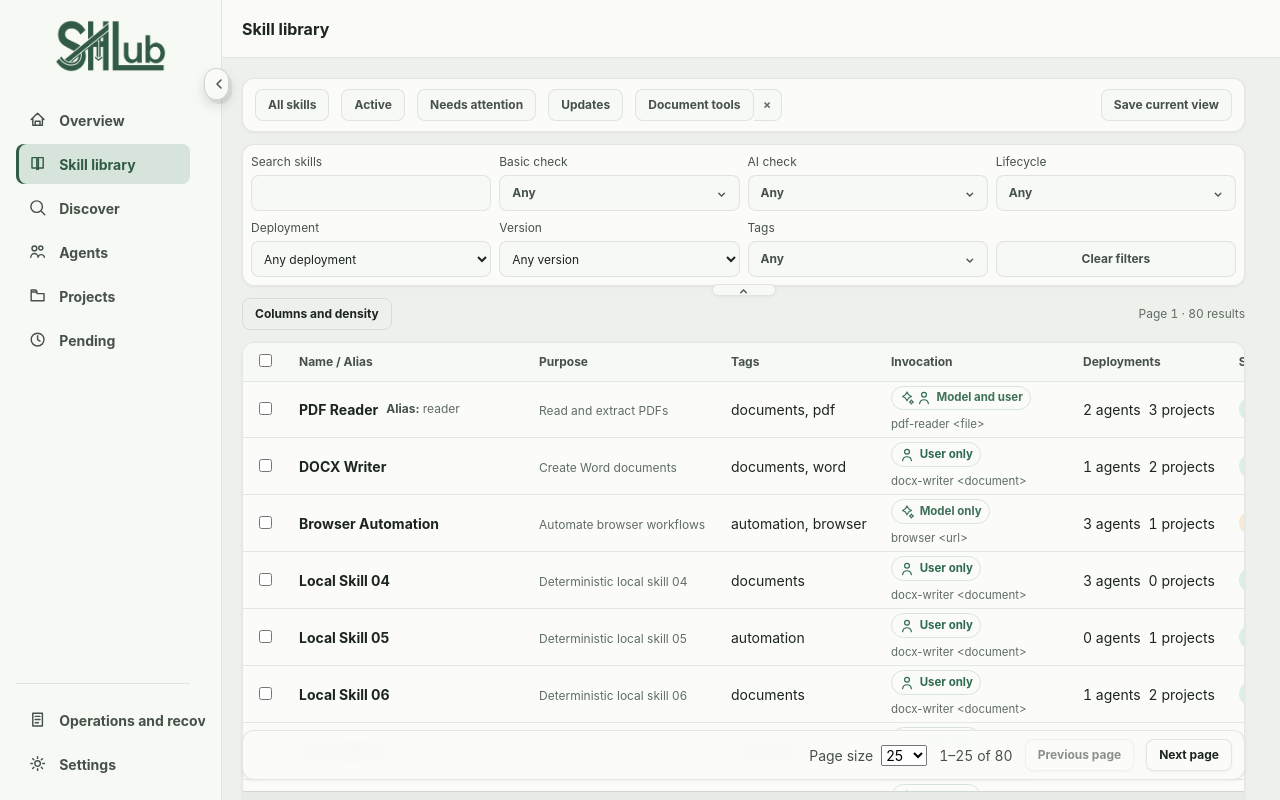
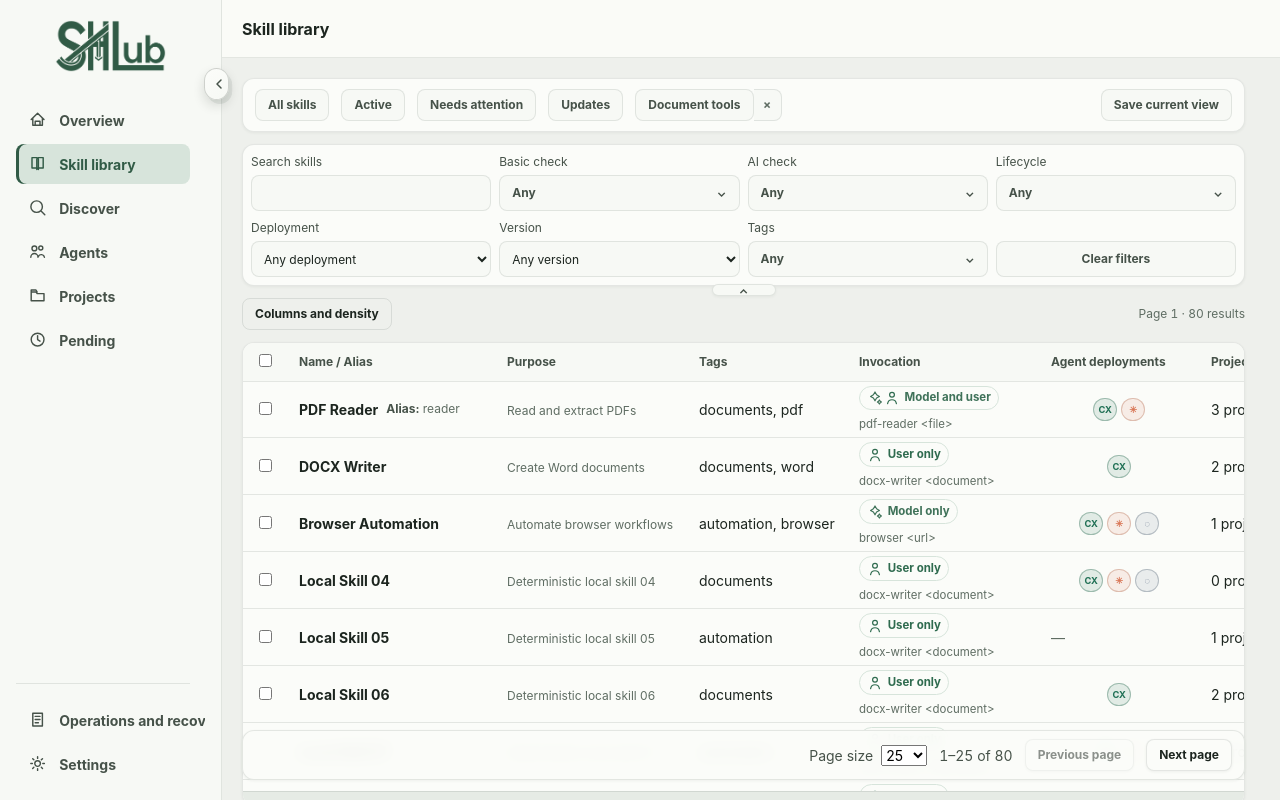
Before and after one commit to crocketc/skill-hub, a React (Vite) app in the folder apps/desktop/: page /__preview/skill-library in a window 1280 px wide. Built offline with nearby package versions, Linux system fonts and the light colour scheme.

Commit message:
feat: split skill deployment columns

```diff
--- /dev/null
+++ b/apps/desktop/src/features/skills/AgentDeploymentIcons.tsx
@@ -0,0 +1,77 @@
+import type { CSSProperties } from "react";
+import type { AgentDeployment } from "./api";
+
+interface AgentVisual {
+  color: string;
+  mark: string;
+}
+
+const AGENT_VISUALS: Record<string, AgentVisual> = {
+  anthropic: { color: "#d97757", mark: "✳" },
+  claude: { color: "#d97757", mark: "✳" },
+  cline: { color: "#7c3aed", mark: "⌁" },
+  codebuddy: { color: "#2563eb", mark: "CB" },
+  codex: { color: "#1f6f54", mark: "CX" },
+  comate: { color: "#0f766e", mark: "Co" },
+  cursor: { color: "#64748b", mark: "◌" },
+  gemini: { color: "#4285f4", mark: "✦" },
+  "github-copilot": { color: "#24292f", mark: "●" },
+  google: { color: "#4285f4", mark: "G" },
+  grok: { color: "#111827", mark: "x" },
+  hermes: { color: "#c2410c", mark: "H" },
+  kimi: { color: "#0ea5e9", mark: "K" },
+  openai: { color: "#10a37f", mark: "AI" },
+  openclaw: { color: "#ea580c", mark: "OC" },
+  opencode: { color: "#334155", mark: "O" },
+  qoder: { color: "#7c3aed", mark: "Q" },
+  trae: { color: "#0ea5e9", mark: "T" },
+  windsurf: { color: "#2563eb", mark: "≋" },
+  zcode: { color: "#16a34a", mark: "Z" },
+};
+
+function initials(name: string) {
+  const words = name.trim().split(/\s+/).filter(Boolean);
+  if (words.length > 1) return words.slice(0, 2).map((word) => word[0]).join("").toUpperCase();
+  return name.trim().slice(0, 2).toUpperCase() || "?";
+}
+
+function visualFor(agent: AgentDeployment): AgentVisual {
+  return AGENT_VISUALS[agent.id.toLowerCase()] ?? { color: "#64748b", mark: initials(agent.name) };
+}
+
+function AgentMark({ agent }: { agent: AgentDeployment }) {
+  const visual = visualFor(agent);
+  const style = { "--agent-accent": visual.color } as CSSProperties;
+  return (
+    <span
+      aria-label={agent.name}
+      className="sh-skill-table__agent-deployment"
+      data-agent-id={agent.id}
+      role="img"
+      style={style}
+      title={agent.name}
+    >
+      <span aria-hidden="true" className="sh-skill-table__agent-deployment-mark">{visual.mark}</span>
+    </span>
+  );
+}
+
+export interface AgentDeploymentIconsProps {
+  agents: AgentDeployment[];
+  ariaLabel: string;
+}
+
+export function AgentDeploymentIcons({ agents, ariaLabel }: AgentDeploymentIconsProps) {
+  const visibleAgents = agents.slice(0, 10);
+  if (visibleAgents.length === 0) return <span className="sh-skill-table__agent-deployments-empty">—</span>;
+  const rows = [visibleAgents.slice(0, 5), visibleAgents.slice(5, 10)].filter((row) => row.length > 0);
+  return (
+    <div aria-label={ariaLabel} className="sh-skill-table__agent-deployments">
+      {rows.map((row, index) => (
+        <div className="sh-skill-table__agent-deployment-row" data-agent-row={index} key={index}>
+          {row.map((agent) => <AgentMark agent={agent} key={agent.id} />)}
+        </div>
+      ))}
+    </div>
+  );
+}
--- a/apps/desktop/src/features/skills/SkillTable.tsx
+++ b/apps/desktop/src/features/skills/SkillTable.tsx
@@ -17,6 +17,7 @@ import {
   type SkillSelection,
 } from "./selection";
 import { InvocationBadge } from "./InvocationBadge";
+import { AgentDeploymentIcons } from "./AgentDeploymentIcons";
 
 export interface SkillTableProps {
   onOpenSkill: (skillId: string, rowElement: HTMLElement) => void;
@@ -40,25 +41,24 @@ interface SkillTableMeta {
 const LOCKED_COLUMNS: SkillColumnId[] = ["select", "name"];
 const PAGE_SIZES = [10, 25, 50, 100] as const;
 const COLUMN_IDS: SkillColumnId[] = [
-  "select", "name", "purpose", "tags", "invocation", "deployments", "version", "security",
-  "original_description", "translated_description", "source", "ownership", "license", "requirements", "lifecycle",
+  "select", "name", "purpose", "tags", "invocation", "agent_deployments", "project_deployments", "version", "security",
+  "source", "ownership", "license", "requirements", "lifecycle",
 ];
 
 const COLUMN_LABELS = {
-  deployments: "skillLibrary.table.columns.deployments",
+  agent_deployments: "skillLibrary.table.columns.agentDeployments",
   invocation: "skillLibrary.table.columns.invocation",
   license: "skillLibrary.table.columns.license",
   lifecycle: "skillLibrary.table.columns.lifecycle",
   name: "skillLibrary.table.columns.name",
-  original_description: "skillLibrary.table.columns.originalDescription",
   ownership: "skillLibrary.table.columns.ownership",
+  project_deployments: "skillLibrary.table.columns.projectDeployments",
   purpose: "skillLibrary.table.columns.purpose",
   requirements: "skillLibrary.table.columns.requirements",
   security: "skillLibrary.table.columns.security",
   select: "skillLibrary.table.columns.selection",
   source: "skillLibrary.table.columns.source",
   tags: "skillLibrary.table.columns.tags",
-  translated_description: "skillLibrary.table.columns.translatedDescription",
   version: "skillLibrary.table.columns.version",
 } as const satisfies Record<SkillColumnId, string>;
 
@@ -172,9 +172,19 @@ export function createSkillColumns(t: TFunction): ColumnDef<SkillTableRow>[] {
     { accessorKey: "tags", id: "tags", cell: ({ row }) => <span>{row.original.tags.join(", ")}</span>, header: t(COLUMN_LABELS.tags) },
     { accessorKey: "lifecycle", id: "lifecycle", cell: ({ row }) => <span>{t(LIFECYCLE_LABELS[row.original.lifecycle])}</span>, header: t(COLUMN_LABELS.lifecycle) },
     {
-      id: "deployments",
-      cell: ({ row }) => <div className="sh-skill-table__counts"><span>{t("skillLibrary.table.agentDeployments", { count: row.original.agentDeploymentCount })}</span><span>{t("skillLibrary.table.projectDeployments", { count: row.original.projectDeploymentCount })}</span></div>,
-      header: t(COLUMN_LABELS.deployments),
+      id: "agent_deployments",
+      cell: ({ row }) => (
+        <AgentDeploymentIcons
+          agents={row.original.agentDeployments ?? []}
+          ariaLabel={t("skillLibrary.table.agentDeploymentSummary", { count: row.original.agentDeploymentCount })}
+        />
+      ),
+      header: t(COLUMN_LABELS.agent_deployments),
+    },
+    {
+      id: "project_deployments",
+      cell: ({ row }) => <span>{t("skillLibrary.table.projectDeployments", { count: row.original.projectDeploymentCount })}</span>,
+      header: t(COLUMN_LABELS.project_deployments),
     },
     {
       id: "version",
@@ -182,8 +192,6 @@ export function createSkillColumns(t: TFunction): ColumnDef<SkillTableRow>[] {
       header: t(COLUMN_LABELS.version),
     },
     { id: "security", cell: ({ row }) => <SecurityCell row={row.original} />, header: t(COLUMN_LABELS.security) },
-    { id: "original_description", cell: ({ row }) => secondary(row.original.originalDescription), header: t(COLUMN_LABELS.original_description) },
-    { id: "translated_description", cell: ({ row }) => secondary(row.original.translatedDescription), header: t(COLUMN_LABELS.translated_description) },
     { accessorKey: "source", id: "source", cell: ({ row }) => secondary(row.original.source), header: t(COLUMN_LABELS.source) },
     { accessorKey: "ownership", id: "ownership", cell: ({ row }) => secondary(row.original.ownership), header: t(COLUMN_LABELS.ownership) },
     { accessorKey: "license", id: "license", cell: ({ row }) => secondary(row.original.license), header: t(COLUMN_LABELS.license) },
@@ -204,6 +212,7 @@ export function createSkillColumns(t: TFunction): ColumnDef<SkillTableRow>[] {
 function orderedColumnIds(preferences: SkillTablePreferences): SkillColumnId[] {
   const found = new Set<SkillColumnId>();
   const all = [...preferences.columnOrder, ...COLUMN_IDS].filter((id) => {
+    if (!COLUMN_IDS.includes(id)) return false;
     if (found.has(id)) return false;
     found.add(id);
     return true;
@@ -445,7 +454,7 @@ export function SkillTable(props: SkillTableProps) {
             })}</tr>)}
           </thead>
           <tbody>
-            {table.getRowModel().rows.map((row) => <tr data-skill-id={row.original.id} key={row.id} onClick={(event) => props.onOpenSkill(row.original.id, event.currentTarget)} onKeyDown={(event) => { if (event.target === event.currentTarget && event.key === "Enter") { event.preventDefault(); props.onOpenSkill(row.original.id, event.currentTarget); } }} tabIndex={0}>
+            {table.getRowModel().rows.map((row) => <tr data-agent-deployment-rows={Math.min(2, Math.ceil((row.original.agentDeployments?.length ?? 0) / 5)) || 1} data-skill-id={row.original.id} key={row.id} onClick={(event) => props.onOpenSkill(row.original.id, event.currentTarget)} onKeyDown={(event) => { if (event.target === event.currentTarget && event.key === "Enter") { event.preventDefault(); props.onOpenSkill(row.original.id, event.currentTarget); } }} tabIndex={0}>
               {row.getVisibleCells().map((cell) => <td data-column={cell.column.id} key={cell.id}>{flexRender(cell.column.columnDef.cell, cell.getContext())}</td>)}
             </tr>)}
           </tbody>
--- a/apps/desktop/src/features/skills/api.ts
+++ b/apps/desktop/src/features/skills/api.ts
@@ -9,17 +9,20 @@ export interface InvocationPolicy {
   source: InvocationSource;
   field?: string;
 }
+export interface AgentDeployment {
+  id: string;
+  name: string;
+}
 export type SkillColumnId =
   | "select"
   | "name"
   | "purpose"
   | "tags"
   | "lifecycle"
-  | "deployments"
+  | "agent_deployments"
+  | "project_deployments"
   | "version"
   | "security"
-  | "original_description"
-  | "translated_description"
   | "source"
   | "ownership"
   | "license"
@@ -47,6 +50,7 @@ export interface SkillLibraryQuery {
 export interface SkillTableRow {
   aiCheck: CheckState;
   agentDeploymentCount: number;
+  agentDeployments?: AgentDeployment[];
   alias?: string;
   basicCheck: CheckState;
   currentVersion: string;
@@ -178,11 +182,10 @@ const SKILL_COLUMN_ORDER = freeze<SkillColumnId[]>([
   "purpose",
   "tags",
   "invocation",
-  "deployments",
+  "agent_deployments",
+  "project_deployments",
   "security",
   "version",
-  "original_description",
-  "translated_description",
   "source",
   "ownership",
   "license",
@@ -196,7 +199,8 @@ const DEFAULT_VISIBLE_COLUMNS = freeze<SkillColumnId[]>([
   "purpose",
   "tags",
   "invocation",
-  "deployments",
+  "agent_deployments",
+  "project_deployments",
   "security",
 ]);
 
--- a/apps/desktop/src/features/skills/queryState.ts
+++ b/apps/desktop/src/features/skills/queryState.ts
@@ -30,11 +30,10 @@ const COLUMN_IDS: readonly SkillColumnId[] = [
   "purpose",
   "tags",
   "lifecycle",
-  "deployments",
+  "agent_deployments",
+  "project_deployments",
   "version",
   "security",
-  "original_description",
-  "translated_description",
   "source",
   "ownership",
   "license",
--- a/apps/desktop/src/features/skills/testFixtures.ts
+++ b/apps/desktop/src/features/skills/testFixtures.ts
@@ -33,6 +33,19 @@ export interface MockSkillLibraryFacade extends SkillLibraryFacade {
   };
 }
 
+const MOCK_AGENT_DEPLOYMENTS = [
+  { id: "codex", name: "OpenAI Codex" },
+  { id: "claude", name: "Claude Code" },
+  { id: "cursor", name: "Cursor" },
+  { id: "gemini", name: "Gemini CLI" },
+  { id: "windsurf", name: "Windsurf" },
+  { id: "cline", name: "Cline" },
+  { id: "opencode", name: "OpenCode" },
+  { id: "kimi", name: "Kimi Code" },
+  { id: "grok", name: "Grok" },
+  { id: "qoder", name: "Qoder" },
+] as const;
+
 function clone<T>(value: T): T {
   return JSON.parse(JSON.stringify(value)) as T;
 }
@@ -40,6 +53,7 @@ function clone<T>(value: T): T {
 export const MOCK_SKILL_PDF: SkillTableRow = {
   aiCheck: "unavailable",
   agentDeploymentCount: 2,
+  agentDeployments: [...MOCK_AGENT_DEPLOYMENTS.slice(0, 2)],
   alias: "reader",
   basicCheck: "passed",
   currentVersion: "1.4.0",
@@ -65,6 +79,7 @@ export const MOCK_SKILL_PDF: SkillTableRow = {
 export const MOCK_SKILL_DOCX: SkillTableRow = {
   aiCheck: "not_run",
   agentDeploymentCount: 1,
+  agentDeployments: [...MOCK_AGENT_DEPLOYMENTS.slice(0, 1)],
   basicCheck: "passed",
   currentVersion: "2.1.0",
   highRiskCount: 0,
@@ -88,6 +103,7 @@ export const MOCK_SKILL_DOCX: SkillTableRow = {
 export const MOCK_SKILL_BROWSER: SkillTableRow = {
   aiCheck: "passed",
   agentDeploymentCount: 3,
+  agentDeployments: [...MOCK_AGENT_DEPLOYMENTS.slice(0, 3)],
   basicCheck: "warning",
   currentVersion: "0.9.0",
   highRiskCount: 0,
@@ -115,6 +131,7 @@ function generatedRow(index: number): SkillTableRow {
   return {
     ...MOCK_SKILL_DOCX,
     agentDeploymentCount: index % 4,
+    agentDeployments: [...MOCK_AGENT_DEPLOYMENTS.slice(0, index % 4)],
     id: `skill-${ordinal}`,
     lifecycle: index % 5 === 0 ? "trial" : "active",
     name: `Local Skill ${ordinal}`,
--- a/apps/desktop/src/i18n/en-US/common.json
+++ b/apps/desktop/src/i18n/en-US/common.json
@@ -505,6 +505,7 @@
     },
     "table": {
       "agentDeployments": "{{count}} agents",
+      "agentDeploymentSummary": "Agent deployments: {{count}}",
       "aliasLabel": "Alias",
       "aiStatus": "AI: {{state}}",
       "basicStatus": "Basic: {{state}}",
@@ -516,20 +517,19 @@
         "warning": "Warning"
       },
       "columns": {
-        "deployments": "Deployments",
+        "agentDeployments": "Agent deployments",
         "invocation": "Invocation",
         "license": "License",
         "lifecycle": "Lifecycle",
         "name": "Name / Alias",
-        "originalDescription": "Original description",
         "ownership": "Ownership",
+        "projectDeployments": "Project deployments",
         "purpose": "Purpose",
         "requirements": "Requirements",
         "security": "Security",
         "selection": "Selection",
         "source": "Source",
         "tags": "Tags",
-        "translatedDescription": "Translated description",
         "version": "Version"
       },
       "columnsAndDensity": "Columns and density",
--- a/apps/desktop/src/i18n/zh-CN/common.json
+++ b/apps/desktop/src/i18n/zh-CN/common.json
@@ -505,6 +505,7 @@
     },
     "table": {
       "agentDeployments": "{{count}} 个 Agent",
+      "agentDeploymentSummary": "Agent 部署：{{count}} 个",
       "aliasLabel": "别名",
       "aiStatus": "AI：{{state}}",
       "basicStatus": "基础：{{state}}",
@@ -516,20 +517,19 @@
         "warning": "警告"
       },
       "columns": {
-        "deployments": "部署",
+        "agentDeployments": "Agent 部署",
         "invocation": "调用方式",
         "license": "许可证",
         "lifecycle": "生命周期",
         "name": "名称/别名",
-        "originalDescription": "原始描述",
         "ownership": "归属",
+        "projectDeployments": "项目部署",
         "purpose": "用途",
         "requirements": "要求",
         "security": "安全检查",
         "selection": "选择",
         "source": "来源",
         "tags": "标签",
-        "translatedDescription": "译文描述",
         "version": "版本"
       },
       "columnsAndDensity": "列与密度",
--- a/apps/desktop/src/styles/base.css
+++ b/apps/desktop/src/styles/base.css
@@ -2265,15 +2265,14 @@ a {
 }
 
 .sh-skill-table [data-column="select"] { width: 2.75rem; min-width: 2.75rem; }
-.sh-skill-table [data-column="name"] { width: 15rem; min-width: 15rem; }
+.sh-skill-table [data-column="name"] { width: 13rem; min-width: 13rem; }
 .sh-skill-table [data-column="purpose"] { width: 12rem; min-width: 12rem; }
 .sh-skill-table [data-column="tags"] { width: 10rem; min-width: 10rem; }
 .sh-skill-table [data-column="lifecycle"] { width: 7rem; min-width: 7rem; }
-.sh-skill-table [data-column="deployments"] { width: 9rem; min-width: 9rem; }
+.sh-skill-table [data-column="agent_deployments"] { width: 10rem; min-width: 10rem; }
+.sh-skill-table [data-column="project_deployments"] { width: 9rem; min-width: 9rem; }
 .sh-skill-table [data-column="version"] { width: 9rem; min-width: 9rem; }
 .sh-skill-table [data-column="security"] { width: 22rem; min-width: 22rem; }
-.sh-skill-table [data-column="original_description"] { width: 16rem; min-width: 16rem; }
-.sh-skill-table [data-column="translated_description"] { width: 16rem; min-width: 16rem; }
 .sh-skill-table [data-column="source"] { width: 12rem; min-width: 12rem; }
 .sh-skill-table [data-column="ownership"] { width: 12rem; min-width: 12rem; }
 .sh-skill-table [data-column="license"] { width: 8rem; min-width: 8rem; }
@@ -2339,6 +2338,63 @@ a {
   gap: var(--space-2);
   overflow: hidden;
   white-space: nowrap;
+}
+
+.sh-skill-table__agent-deployments {
+  display: grid;
+  gap: 0.2rem;
+  justify-items: center;
+  min-width: 0;
+}
+
+.sh-skill-table__agent-deployment-row {
+  display: flex;
+  justify-content: center;
+  gap: 0.3rem;
+  min-width: 0;
+}
+
+.sh-skill-table__agent-deployment {
+  align-items: center;
+  background: color-mix(in srgb, var(--agent-accent) 12%, var(--color-surface));
+  border: 1px solid color-mix(in srgb, var(--agent-accent) 28%, var(--color-border));
+  border-radius: 50%;
+  color: var(--agent-accent);
+  display: inline-flex;
+  flex: 0 0 1.45rem;
+  height: 1.45rem;
+  justify-content: center;
+  overflow: hidden;
+  transition: transform 140ms ease, box-shadow 140ms ease;
+  width: 1.45rem;
+}
+
+.sh-skill-table__agent-deployment:hover,
+.sh-skill-table__agent-deployment:focus-visible {
+  box-shadow: 0 0 0 2px color-mix(in srgb, var(--agent-accent) 22%, transparent);
+  transform: translateY(-1px);
+}
+
+.sh-skill-table__agent-deployment-mark {
+  font-size: 0.58rem;
+  font-weight: 750;
+  letter-spacing: -0.04em;
+  line-height: 1;
+}
+
+.sh-skill-table__agent-deployments-empty {
+  color: var(--color-text-muted);
+}
+
+.sh-skill-table tbody tr[data-agent-deployment-rows="2"] {
+  height: 3.55rem;
+  max-height: none;
+}
+
+.sh-skill-table tbody tr[data-agent-deployment-rows="2"] td[data-column="agent_deployments"] {
+  height: 3.55rem;
+  max-height: none;
+  overflow: visible;
 }
 
 .sh-skill-table__inline {
```
Also changed, not shown: 2 other files (tests, documents, lock files or other folders).
